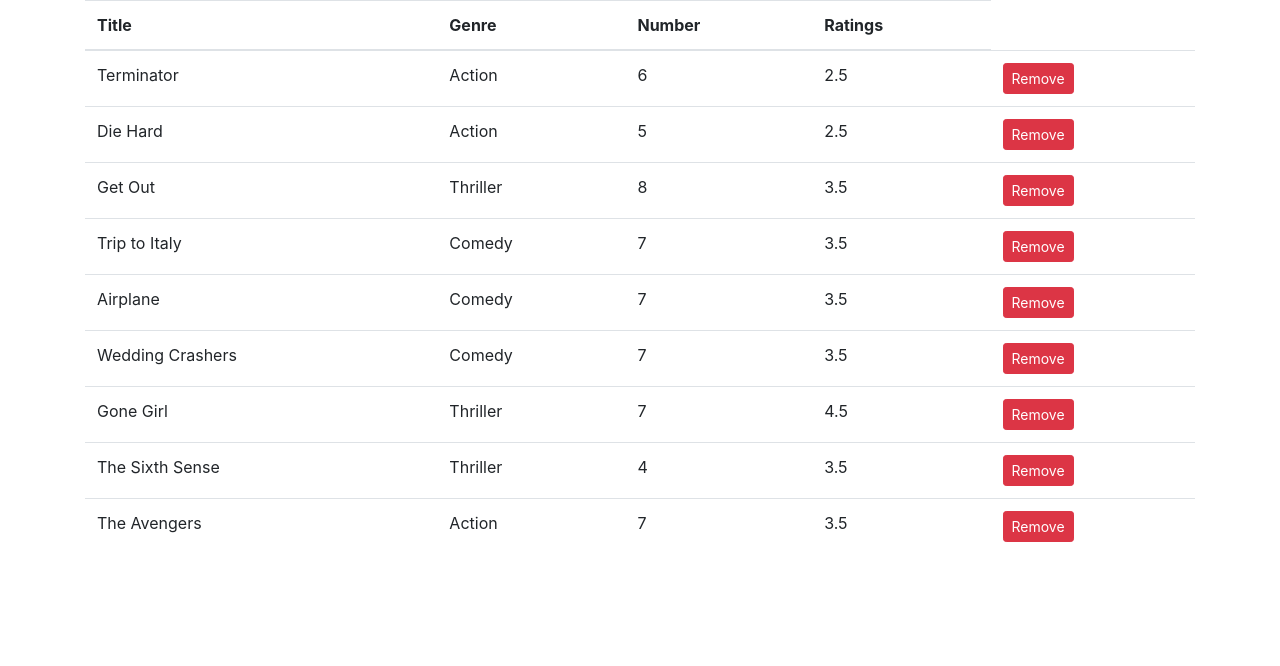
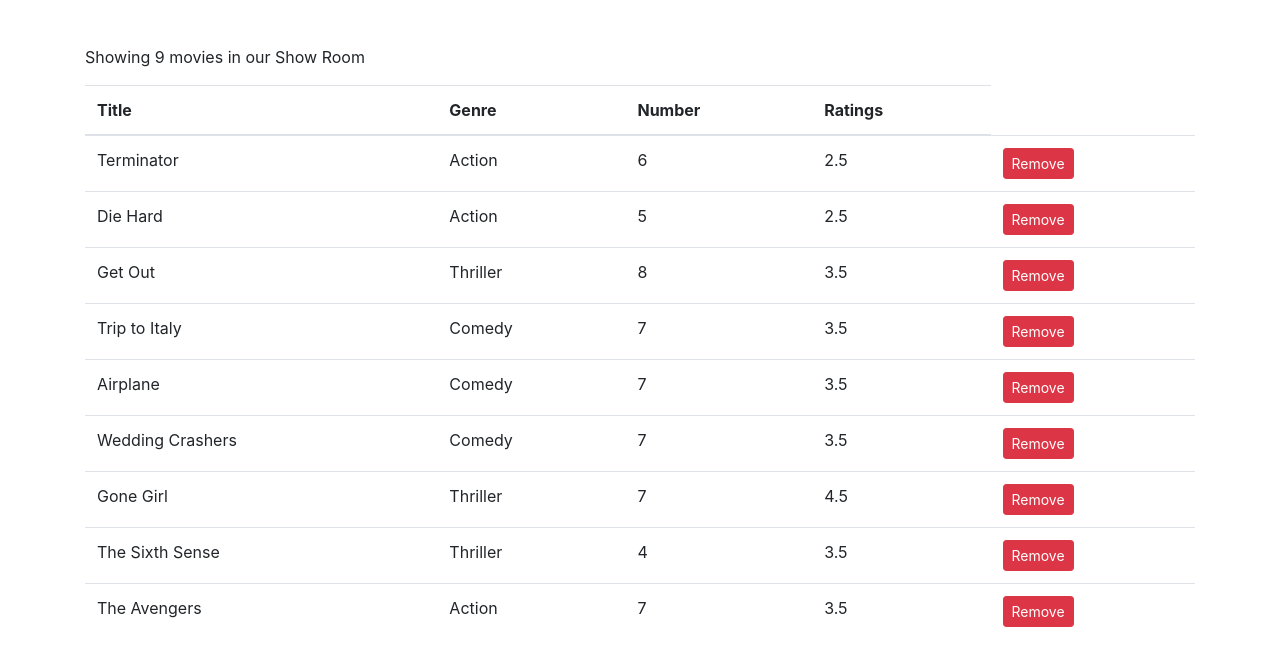
Before and after one commit to CodingIsaac/CRUD-React-APP, a React (Create React App) app: page / in a window 1280 px wide. Shown: the top 666 px of the page. Built offline with nearby package versions, Linux system fonts and the light colour scheme.

Commit message:
Movies Behaviour Final Commit

```diff
--- a/src/components/movie.jsx
+++ b/src/components/movie.jsx
@@ -1,4 +1,4 @@
-import React, { Component } from "react";
+import React, { Component, Fragment } from "react";
 import { getMovies } from "../services/fakeMovieService";
 
 class Movies extends Component {
@@ -7,12 +7,17 @@
   };
 
   handleDelete = (movie) => {
-    const movies = this.state.movies.filter(m => m._id != movie._id);
-    this.setState({ movies })
-
+    const movies = this.state.movies.filter((m) => m._id != movie._id);
+    this.setState({ movies });
   };
   render() {
+
+    const { length: moviesCount } = this.state.movies;
+    if (moviesCount === 0)
+        return<p>We have no movies at the moment</p>
     return (
+        <Fragment>
+        <p>Showing {moviesCount} movies in our Show Room</p>
       <table className="table">
         <thead>
           <tr>
@@ -20,22 +25,28 @@
             <th>Genre</th>
             <th>Number</th>
             <th>Ratings</th>
-
           </tr>
         </thead>
         <tbody>
-        {this.state.movies.map(movie => (
-            <tr key = {movie._id}>
+          {this.state.movies.map((movie) => (
+            <tr key={movie._id}>
               <td>{movie.title}</td>
               <td>{movie.genre.name}</td>
               <td>{movie.numberInStock}</td>
               <td>{movie.dailyRentalRate}</td>
-              <td><button onClick={() => this.handleDelete(movie)} className="btn btn-danger btn-sm">Remove</button></td>
-
+              <td>
+                <button
+                  onClick={() => this.handleDelete(movie)}
+                  className="btn btn-danger btn-sm"
+                >
+                  Remove
+                </button>
+              </td>
             </tr>
           ))}
         </tbody>
       </table>
+      </Fragment>
     );
   }
 }
--- a/src/index.css
+++ b/src/index.css
@@ -5,6 +5,7 @@
     sans-serif;
   -webkit-font-smoothing: antialiased;
   -moz-osx-font-smoothing: grayscale;
+  padding: 45px 0 0 0;
 }
 
 code {
```
